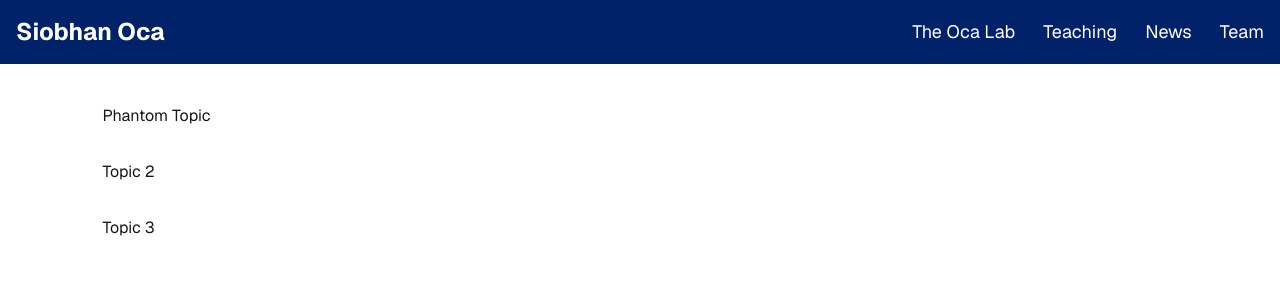
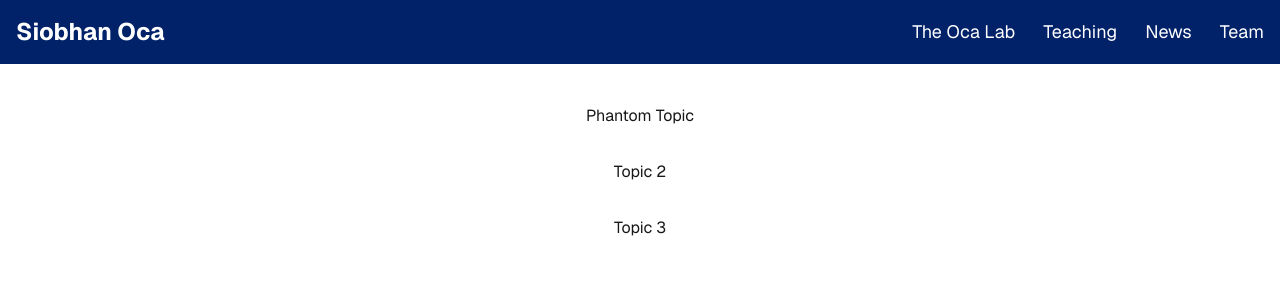
Before and after one commit to seamuslowry/siobhan-oca, a Next.js app: page /research in a window 1280 px wide. Shown: the top 300 px of the page. Built offline with nearby package versions, Linux system fonts and the light colour scheme.

Commit message:
feat: initial accordion implementation

```diff
--- a/app/research/page.tsx
+++ b/app/research/page.tsx
@@ -1,6 +1,8 @@
 import type { Metadata } from 'next';
 import { retrieveMetadata } from '@/utils/metadata';
 import { retrieveData } from '@/utils/research';
+import Accordion from '@/components/accordion';
+import { Fragment } from 'react';
 
 export async function generateMetadata(): Promise<Metadata> {
   return retrieveMetadata('research');
@@ -13,7 +15,15 @@ export default async function Research() {
     <main>
       <div className="mx-[8%] my-10 flex flex-col gap-8">
         {topics.map(({ name }, i) => (
-          <p key={i}>{name}</p>
+          <Accordion key={i} summary={name}>
+            <Fragment key={i}>
+              {Array(10)
+                .fill(0)
+                .map((_, i) => (
+                  <p key={i}>test</p>
+                ))}
+            </Fragment>
+          </Accordion>
         ))}
       </div>
     </main>
--- /dev/null
+++ b/components/accordion.tsx
@@ -0,0 +1,32 @@
+'use client';
+
+import clsx from 'clsx';
+import { ReactNode, useCallback, useState } from 'react';
+
+export default function Accordion({
+  children,
+  summary,
+}: {
+  children: ReactNode;
+  summary: ReactNode;
+}) {
+  const [open, setOpen] = useState(false);
+
+  const toggle = useCallback(() => setOpen(o => !o), []);
+
+  return (
+    <div className="w-full">
+      <button className="w-full" onClick={toggle}>
+        {summary}
+      </button>
+      <div
+        className={clsx(
+          'grid transition-all duration-300 ease-in-out',
+          open ? 'grid-rows-[1fr]' : 'grid-rows-[0fr]',
+        )}
+      >
+        <div className="overflow-hidden">{children}</div>
+      </div>
+    </div>
+  );
+}
```
